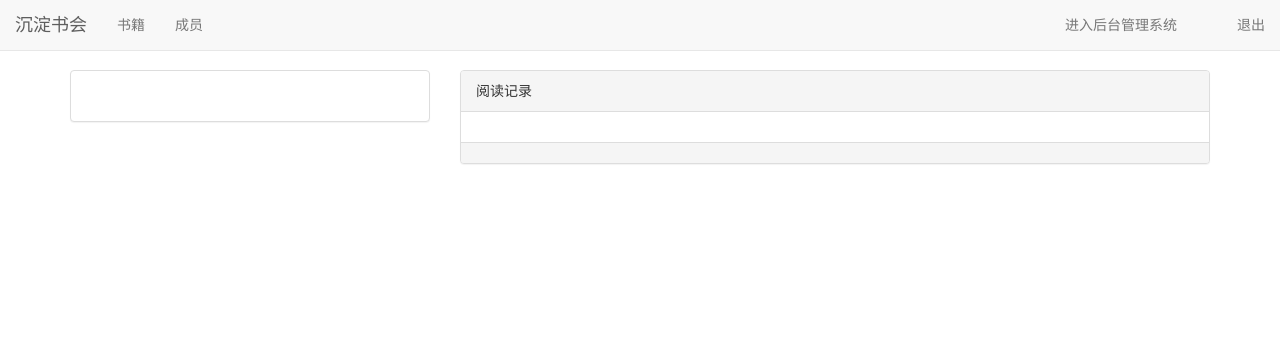
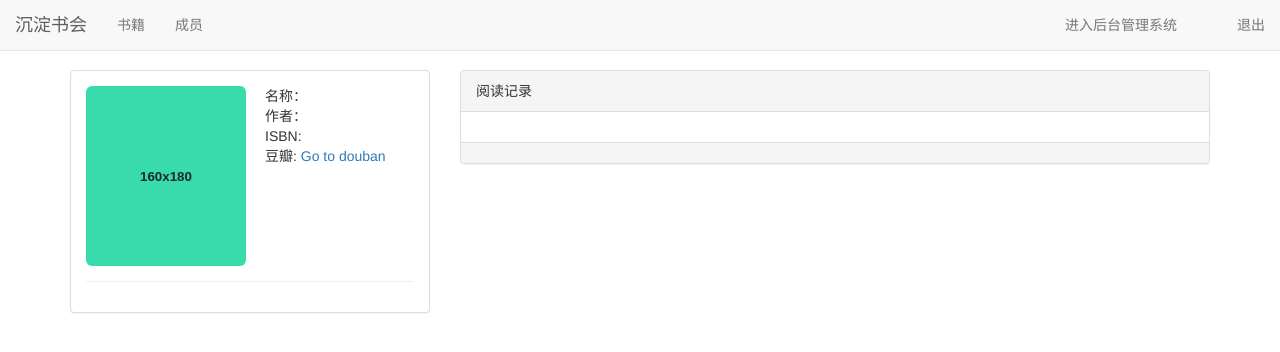
Before and after one commit to mozillazg/chendian-plus, a Django app: template chendian/templates/frontend/book/detail.html in a window 1280 px wide. Shown: the top 352 px of the page. Run offline with Django 3.2, Linux system fonts and the light colour scheme; the template is opened without the code that fills it, so the values that code supplies are empty; parts of the project's set-up code (start-up, migrations or seed data) failed here and were passed over; some libraries are stand-ins or nearby versions.

Commit message:
书籍详情页面前端调整

```diff
--- a/chendian/static/css/site.css
+++ b/chendian/static/css/site.css
@@ -66,14 +66,18 @@
   text-overflow: ellipsis;
 }
 
-.member-info .avatar-120 {
+.member-info .avatar-120,
+.book-info .cover {
   padding-left: 0;
 }
-.member-info .detail {
-  padding-top: 30px;
+.member-info .detail
+.book-info .detail {
+  padding-top: 20px;
   padding-left: 0;
+  word-wrap: break-word;
 }
-.member-info .description {
+.member-info .description,
+.book-info .description {
   border-top: 1px solid #f0f0f0;
   margin-top: 15px;
   padding-top: 15px;
--- a/chendian/static/js/frontend/book_detail.js
+++ b/chendian/static/js/frontend/book_detail.js
@@ -16,16 +16,31 @@
   },
   render: function() {
     var book = this.state.data;
+    var url = '/b/' + book.id;
     var bookInfo = (
         React.createElement("div", null,
-          React.createElement("h1", null, book.name),
-          React.createElement("div", {className: "book-description"},
+          React.createElement("div", {className: "cover text-center col-md-6"},
+            React.createElement("a", {href: url},
+              React.createElement("img", {"data-src": "holder.js/160x180/random", className: "img-rounded",
+                alt: book.name, style: {width: "160px", height: "180px"},
+                src: book.cover, title: book.name})
+            )
+          ),
+          React.createElement("div", {className: "detail col-md-6"},
+            React.createElement("ul", {className: "list-unstyled"},
+              React.createElement("li", null, "名称：", book.name),
+              React.createElement("li", null, "作者：", book.author),
+              React.createElement("li", null, "ISBN: ", book.isbn),
+              React.createElement("li", null, "豆瓣: ", React.createElement("a", {href: book.douban_url, target: "_blank"}, "Go to douban"))
+            )
+          ),
+          React.createElement("div", {className: "description col-md-12"},
             book.description
           )
         )
       );
     return (
-      React.createElement("div", {className: "bookInfo"},
+      React.createElement("div", {className: "book-info"},
         bookInfo
       )
     );
```
Also changed, not shown: chendian/static/js/src/book_detail.jsx (+18 -3 lines).
